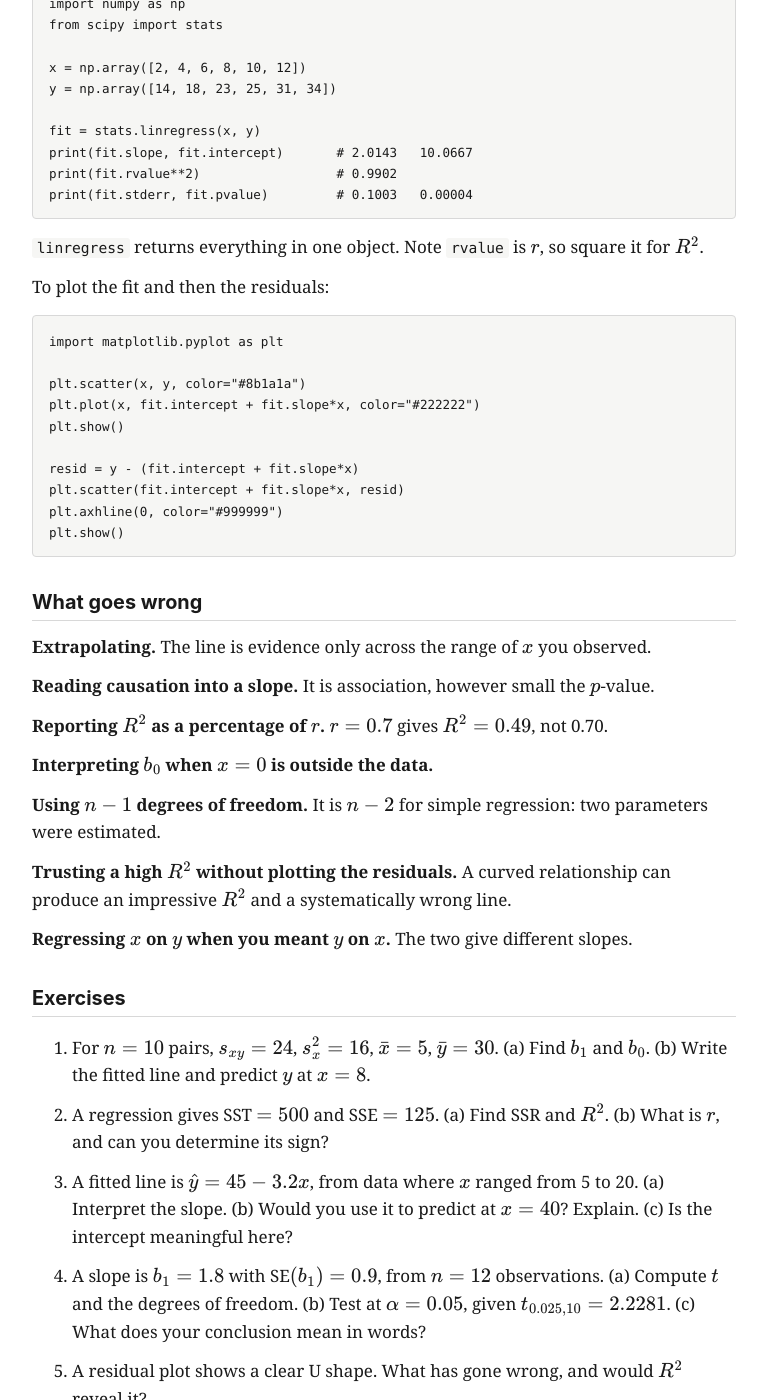
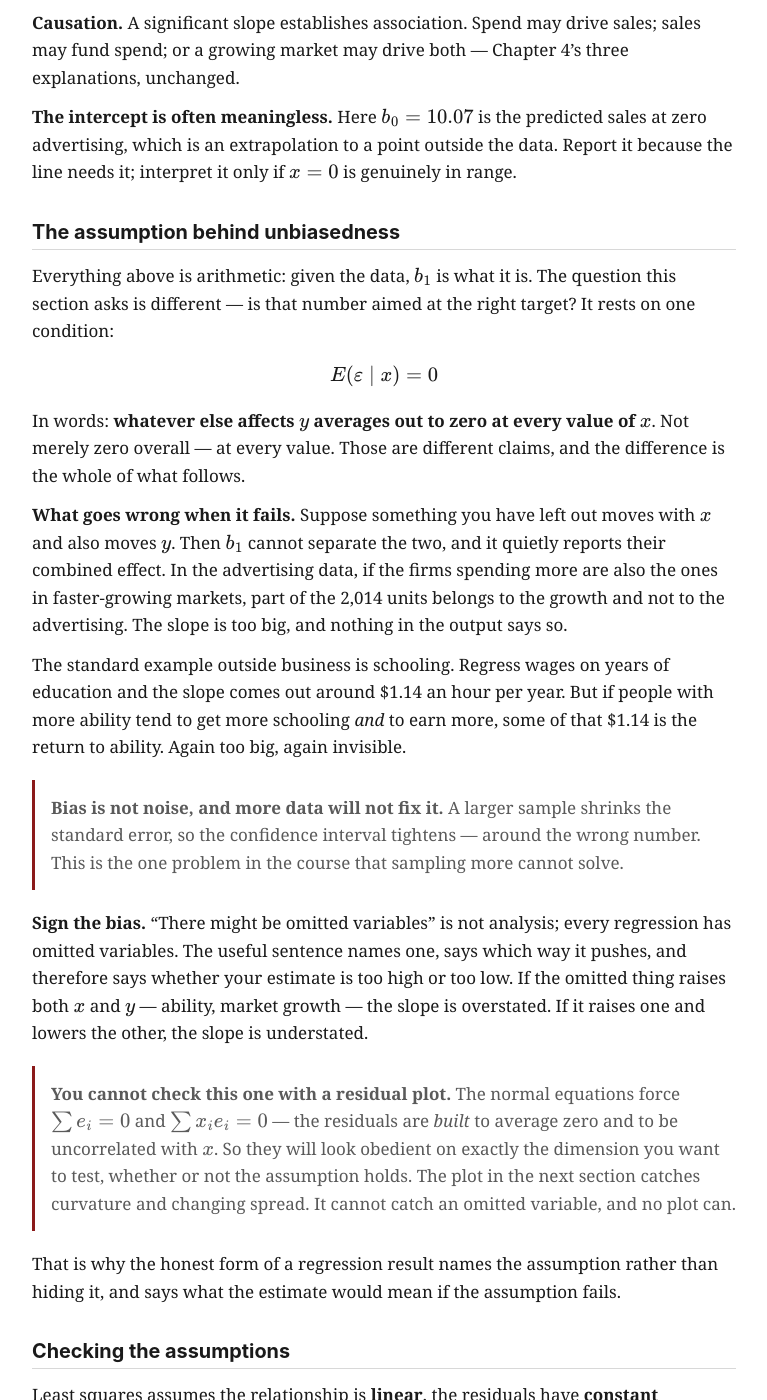
Before and after one commit to hitanshupandit/eco250-book, a Jekyll site: the page built from 18_regression.md, in a window 1280 px wide and 1400 px high, scrolled down 4077 px. Shown: the whole window, without its empty margins (256-1023 px from the left). Built offline with Jekyll 4.4.1, drawn with Linux system fonts in a browser that asks for light colours; our own code applies the rules of GitHub Pages for plain Markdown files; some of the changed text lies outside the part shown.

Commit message:
Chapter 18: the name, the unbiasedness assumption, and a fitting page
Three additions, all from Monday's lecture.

"Where the name comes from" covers Galton's 1886 height study and the drift
back toward the average, separates regression-the-phenomenon from
regression-the-method, and gives the selection-on-extremes trap that follows
from it.

"The assumption behind unbiasedness" states E(e|x) = 0, which the chapter
never did. It sits before the diagnostic assumptions deliberately: bias does
not shrink with n, and the normal equations force the residuals to average
zero and to be uncorrelated with x, so no residual plot can reveal it.

sim/regression-line.html is an interactive page in three steps -- a bare line
to tilt, the hundred Camrys to fit by hand, and SSE as a function of the slope,
a parabola bottoming at s_xy/s_x^2. The observations reproduce the summary
statistics used in lecture; least squares on them gives b1 = -0.0669,
b0 = 17.250, SSE = 10.4447, R^2 = 0.648.

```diff
--- a/18_regression.md
+++ b/18_regression.md
@@ -18,6 +18,39 @@
 
 The asymmetry is the point. Regressing $y$ on $x$ is a different exercise from
 regressing $x$ on $y$, while $r$ is the same either way.
+
+## Where the name comes from
+
+"Regression" is a strange word for fitting a line, and the reason is historical rather
+than mathematical.
+
+In the 1880s **Francis Galton** collected the heights of parents and their grown
+children, hoping to find a law of inheritance. He found something he had not expected.
+Tall parents did have tall children — but on average their children were *less* tall
+than they were. Short parents had short children, but less short. Whichever end you
+started from, the next generation sat closer to the population average than its
+parents did.
+
+Galton called this pull back toward the middle **regression toward mediocrity**; we
+now say *regression to the mean*. The name then transferred from the finding to the
+**method** he had used to measure it, and it has stayed there ever since.
+
+> **Two different things share one word.** *Regression to the mean* is a phenomenon
+> about repeated measurements. *Regression* is the method in this chapter. Nothing in
+> least squares regresses toward anything — fit a line to any cloud of points and it
+> simply sits where the squared residuals are smallest.
+
+The phenomenon is worth knowing in its own right, because it manufactures effects that
+are not there. Take the ten students who scored highest on one test and look at their
+next one: as a group they will usually do worse, not because anything went wrong but
+because an unusually high score takes some luck, and luck does not repeat. The same
+arithmetic explains why the player on the magazine cover has a quieter season
+afterwards, and why a policy introduced right after an unusually bad year tends to
+look effective. If you compare a group selected for being extreme against its own
+later performance, expect movement toward the mean before you reach for a cause.
+
+*The Galton anecdote is noted in Aurélien Géron,* Hands-on Machine Learning with
+Scikit-Learn, Keras and TensorFlow, *2nd ed. (O'Reilly, 2019), ch. 1 n. 1.*
 
 ## Choosing the line
 
@@ -42,6 +75,13 @@
 The slope is the covariance from Chapter 4 divided by the variance of $x$. And the
 intercept formula rearranges to $\bar{y} = b_0 + b_1\bar{x}$ — **the line always
 passes through the point of means**, which is a free check on your arithmetic.
+
+> **Try it.** [Fitting a Line](sim/regression-line.html) is an interactive version of
+> this section. It starts with a bare line you tilt and shift, drops it onto the
+> hundred Camrys from lecture so you can hunt for the smallest SSE by hand, and then
+> draws SSE as a function of the slope — a parabola whose lowest point sits exactly
+> at $s_{xy}/s_x^2$. Everything runs in the browser.
+
 
 ## How well does it fit?
 
@@ -125,6 +165,49 @@
 **The intercept is often meaningless.** Here $b_0 = 10.07$ is the predicted sales at
 zero advertising, which is an extrapolation to a point outside the data. Report it
 because the line needs it; interpret it only if $x = 0$ is genuinely in range.
+
+## The assumption behind unbiasedness
+
+Everything above is arithmetic: given the data, $b_1$ is what it is. The question this
+section asks is different — is that number aimed at the right target? It rests on one
+condition:
+
+$$E(\varepsilon \mid x) = 0$$
+
+In words: **whatever else affects $y$ averages out to zero at every value of $x$**.
+Not merely zero overall — at every value. Those are different claims, and the
+difference is the whole of what follows.
+
+**What goes wrong when it fails.** Suppose something you have left out moves with $x$
+and also moves $y$. Then $b_1$ cannot separate the two, and it quietly reports their
+combined effect. In the advertising data, if the firms spending more are also the ones
+in faster-growing markets, part of the 2,014 units belongs to the growth and not to
+the advertising. The slope is too big, and nothing in the output says so.
+
+The standard example outside business is schooling. Regress wages on years of
+education and the slope comes out around \$1.14 an hour per year. But if people with
+more ability tend to get more schooling *and* to earn more, some of that \$1.14 is the
+return to ability. Again too big, again invisible.
+
+> **Bias is not noise, and more data will not fix it.** A larger sample shrinks the
+> standard error, so the confidence interval tightens — around the wrong number. This
+> is the one problem in the course that sampling more cannot solve.
+
+**Sign the bias.** "There might be omitted variables" is not analysis; every
+regression has omitted variables. The useful sentence names one, says which way it
+pushes, and therefore says whether your estimate is too high or too low. If the
+omitted thing raises both $x$ and $y$ — ability, market growth — the slope is
+overstated. If it raises one and lowers the other, the slope is understated.
+
+> **You cannot check this one with a residual plot.** The normal equations force
+> $\sum e_i = 0$ and $\sum x_i e_i = 0$ — the residuals are *built* to average zero
+> and to be uncorrelated with $x$. So they will look obedient on exactly the dimension
+> you want to test, whether or not the assumption holds. The plot in the next section
+> catches curvature and changing spread. It cannot catch an omitted variable, and no
+> plot can.
+
+That is why the honest form of a regression result names the assumption rather than
+hiding it, and says what the estimate would mean if the assumption fails.
 
 ## Checking the assumptions
 
```
Also changed, not shown: sim/regression-line.html (added, +264 -0 lines).
